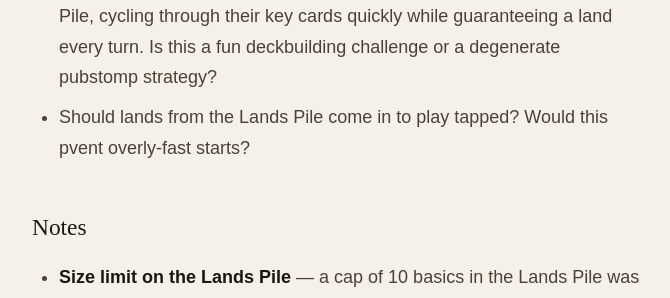
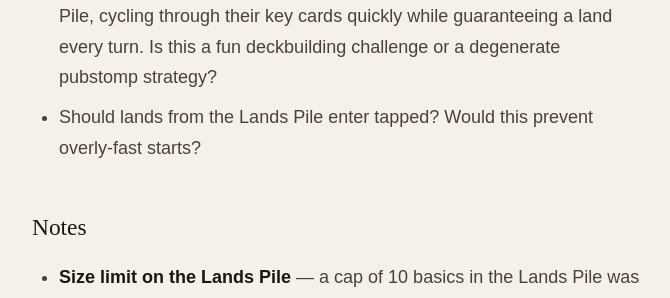
Before and after one commit to murtaugh/MTG-Lands-Pile, a Jekyll site: the page built from index.md, in a window 1280 px wide and 900 px high, scrolled down 2724 px. Shown: the part 153-451 px from the top of the window, without its empty margins (304-974 px from the left). Built offline with Jekyll 4.4.1, drawn with Linux system fonts in a browser that asks for light colours; some web fonts are replaced.

Commit message:
Update index.md

```diff
--- a/index.md
+++ b/index.md
@@ -57,7 +57,7 @@ The requirement to reveal and immediately play any card drawn from the Lands Pil
 ## Open Questions
 
 - Should there be a size limit on the Lands Pile? A player could theoretically build a deck with a very small library and a very large Lands Pile, cycling through their key cards quickly while guaranteeing a land every turn. Is this a fun deckbuilding challenge or a degenerate pubstomp strategy?
-- Should lands from the Lands Pile come in to play tapped? Would this pvent overly-fast starts?
+- Should lands from the Lands Pile enter tapped? Would this prevent overly-fast starts?
 
 ---
 
```
